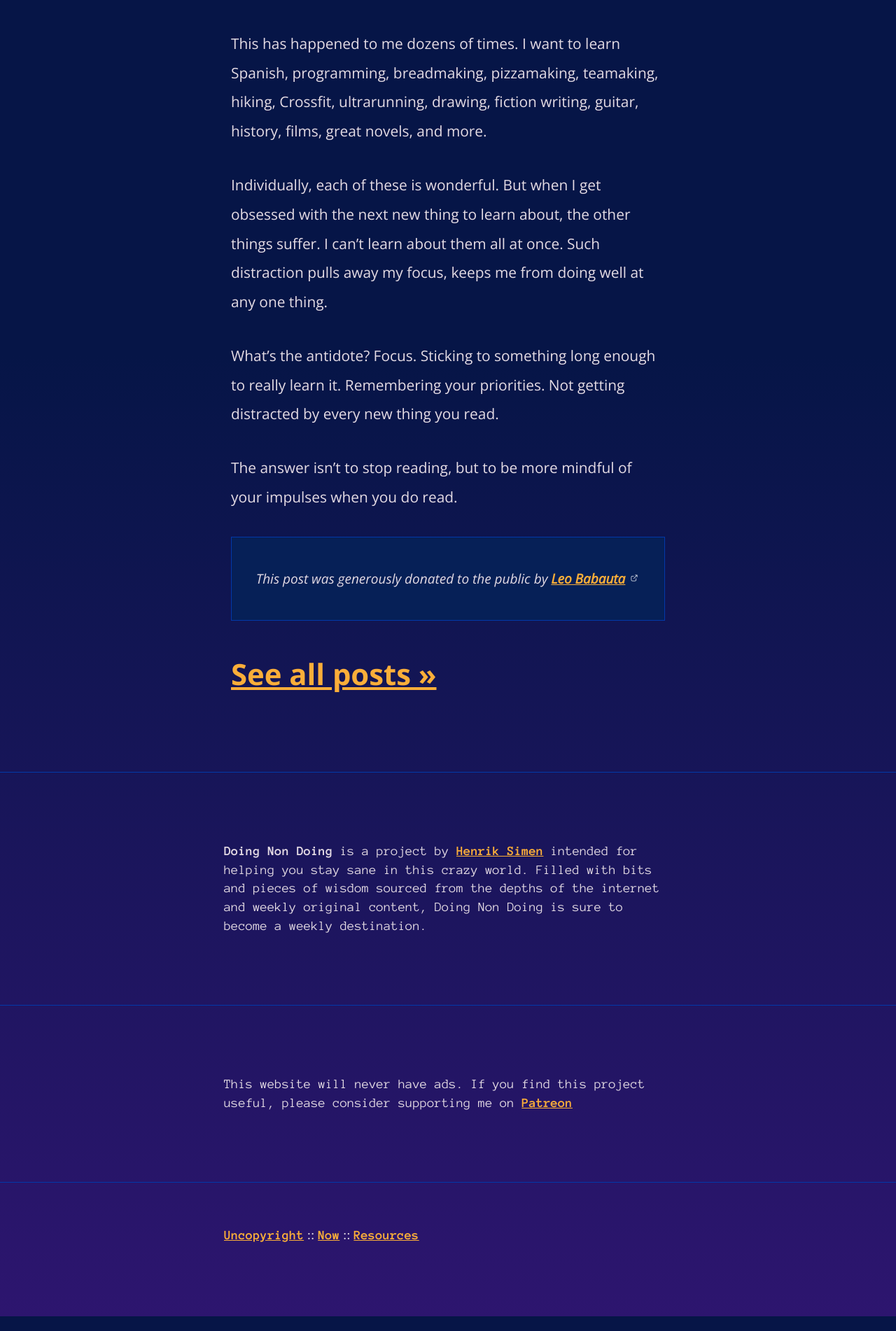
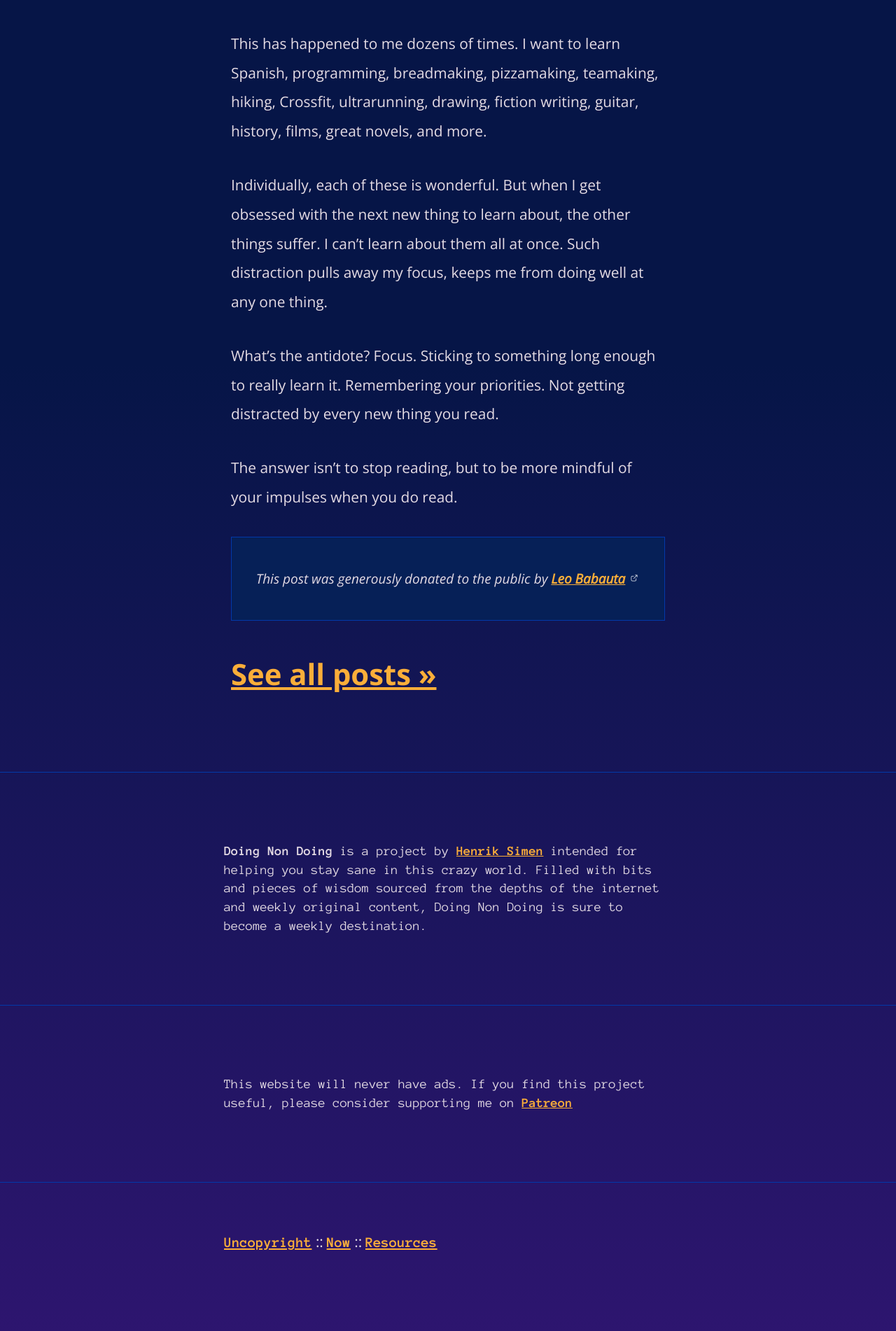
Before and after one commit to HenrikSimen/doing-non-doing, a Jekyll site: the page built from index.html, in a window 1280 px wide. Shown: the part 1103-3005 px from the top of the page at 70% size. Built offline with Jekyll 4.4.1, drawn with Linux system fonts in a browser that asks for light colours; before the commit the page ends 2984 px from its top, so only the background shows below that.

Commit message:
now page edits

```diff
--- a/assets/css/colors.css
+++ b/assets/css/colors.css
@@ -25,7 +25,7 @@
   color: white;
 }
 
- article p,footer p, footer ul{
+ article p,footer p, footer ul, ul li{
   color: #e4dbe4;
 }
 
--- a/assets/css/responsive.css
+++ b/assets/css/responsive.css
@@ -44,7 +44,7 @@
     margin-bottom: 50px;
   }
 
-  p {
+  p, ul li {
     font-size: 1.1em;
     font-weight: 400;
     margin: 35px 0;
@@ -61,6 +61,11 @@
     line-height: 1.4em;
  }
 
+ main ul li {
+   margin: 15px 0 0 50px;
+   font-style: italic;
+ }
+}
 /* Extra large devices (large desktops, 1200px and up) */
 @media (min-width: 1200px) {
   main, footer {
--- a/assets/css/style.css
+++ b/assets/css/style.css
@@ -75,7 +75,7 @@
   margin-bottom: 50px;
 }
 
-p {
+p, ul li {
   font-family: 'Open Sans', sans-serif;
   font-size: 1em;
   font-weight: 400;
```
